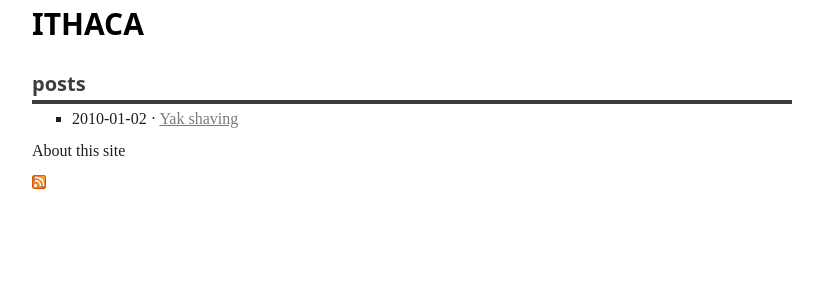
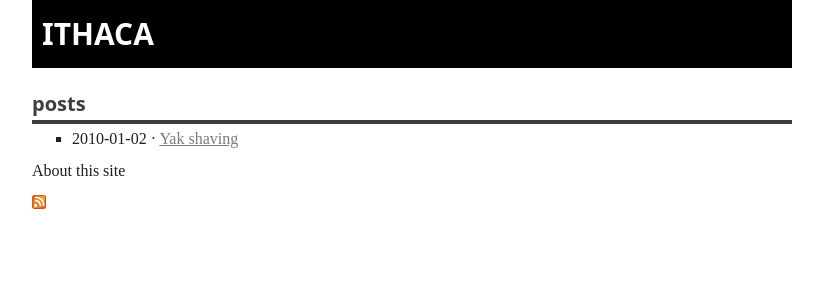
Before and after one commit to strogo/ithaca, a Jekyll site: the page built from index.html, in a window 1280 px wide. Shown: the top 300 px of the page, without its empty margins (228-1051 px from the left). Built offline with Jekyll 4.4.1, drawn with Linux system fonts in a browser that asks for light colours; Markdown is read by kramdown in place of the engine named in the settings.

Commit message:
Update css slightly

```diff
--- a/css/screen.css
+++ b/css/screen.css
@@ -21,15 +21,17 @@ h1, h2, h3, h4, h5, h6 {
 #title h1 {
 	margin-top: 0;
 	font-size: 3em;
+	background: black;
+	padding: 10px;
 }
 
 #title a:link, #title a:visited {
-	color: black;
+	color: white;
 	text-decoration: none;
 }
 
 #title a:hover {
-	color: #3D3D3D;
+	color: black;
 	text-decoration: underline;
 	background: #B8B8B8;
 }
```
